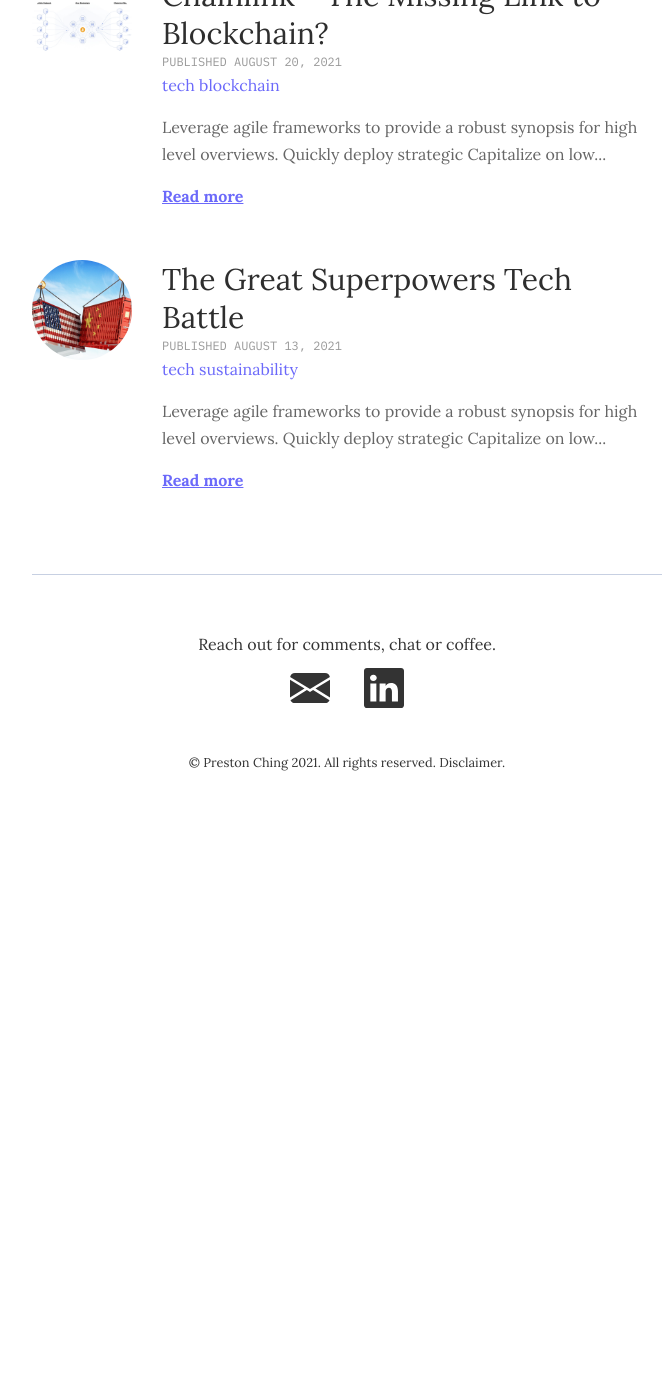
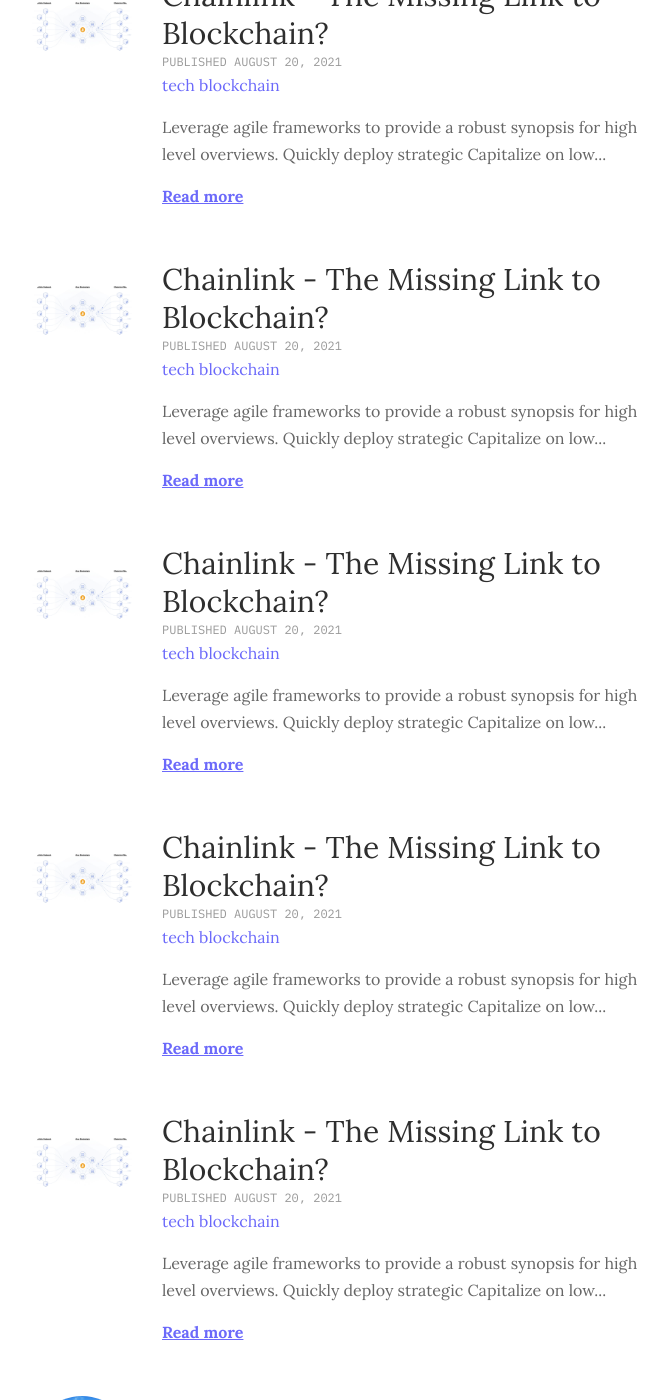
Before and after one commit to PrestonChing/prestonching.github.io, a Jekyll site: the page built from index.html, in a window 1280 px wide and 1400 px high, scrolled down 879 px. Shown: the whole window, without its empty margins (293-961 px from the left). Built offline with Jekyll 4.4.1, drawn with Linux system fonts in a browser that asks for light colours; the list of posts is cut into pages by our own code; before the commit the page ends 1724 px from its top, so only the background shows below that.

Commit message:
add pagination 2

```diff
--- a/_config.yml
+++ b/_config.yml
@@ -40,7 +40,7 @@
   - jekyll/tagging
   - jekyll-paginate
 
-paginate: 5
+paginate: 3
 
 # Pages Path
 defaults:
--- /dev/null
+++ b/_posts/2021-08-20-chainlink-1.md
@@ -0,0 +1,15 @@
+---
+layout: post
+title:  Chainlink - The Missing Link to Blockchain?
+image:  '/assets/img/Chainlink.png'
+caption: '[Image Source: chain.link/solutions]'
+tags:   tech blockchain
+---
+
+Leverage agile frameworks to provide a robust synopsis for high level overviews.
+
+---
+
+## Quickly deploy strategic
+
+Capitalize on low hanging fruit to identify a ballpark value added activity to beta test.
--- /dev/null
+++ b/_posts/2021-08-20-chainlink-2.md
@@ -0,0 +1,15 @@
+---
+layout: post
+title:  Chainlink - The Missing Link to Blockchain?
+image:  '/assets/img/Chainlink.png'
+caption: '[Image Source: chain.link/solutions]'
+tags:   tech blockchain
+---
+
+Leverage agile frameworks to provide a robust synopsis for high level overviews.
+
+---
+
+## Quickly deploy strategic
+
+Capitalize on low hanging fruit to identify a ballpark value added activity to beta test.
--- /dev/null
+++ b/_posts/2021-08-20-chainlink-3.md
@@ -0,0 +1,15 @@
+---
+layout: post
+title:  Chainlink - The Missing Link to Blockchain?
+image:  '/assets/img/Chainlink.png'
+caption: '[Image Source: chain.link/solutions]'
+tags:   tech blockchain
+---
+
+Leverage agile frameworks to provide a robust synopsis for high level overviews.
+
+---
+
+## Quickly deploy strategic
+
+Capitalize on low hanging fruit to identify a ballpark value added activity to beta test.
--- /dev/null
+++ b/_posts/2021-08-20-chainlink-4.md
@@ -0,0 +1,15 @@
+---
+layout: post
+title:  Chainlink - The Missing Link to Blockchain?
+image:  '/assets/img/Chainlink.png'
+caption: '[Image Source: chain.link/solutions]'
+tags:   tech blockchain
+---
+
+Leverage agile frameworks to provide a robust synopsis for high level overviews.
+
+---
+
+## Quickly deploy strategic
+
+Capitalize on low hanging fruit to identify a ballpark value added activity to beta test.
```
